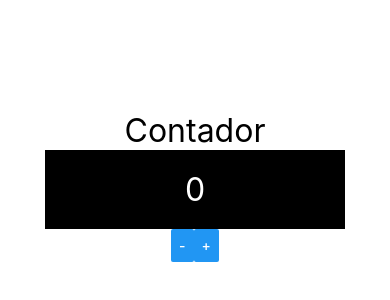
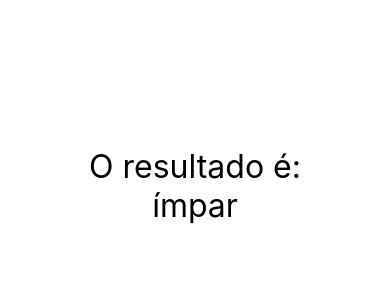
Before and after one commit to JoyceKell/learning-native, a React Native app in the folder exercicios/: screen / in a window 390 px wide. Shown: the part 236-536 px from the top of the page. Built offline with nearby package versions, Linux system fonts and the light colour scheme.

Commit message:
renderizacao condicional

```diff
--- a/exercicios/src/components/App.js
+++ b/exercicios/src/components/App.js
@@ -1,6 +1,7 @@
 import React from 'react';
 import {Text, View, StyleSheet} from 'react-native';
-import ContadorV2 from '../components/contador/ContadorV2';
+import ParImpar from '../components/ParImpar';
+//import ContadorV2 from '../components/contador/ContadorV2';
 //import Pai from '../components/indireta/Pai';
 //import Pai from '../components/direta/Pai';
 //import Contador from '../components/Contador';
@@ -14,7 +15,7 @@ import ContadorV2 from '../components/contador/ContadorV2';
 const App = function () {
   return (
     <View style={style.App}>
-      <ContadorV2 />
+      <ParImpar num={3} />
     </View>
   );
 };
--- /dev/null
+++ b/exercicios/src/components/ParImpar.js
@@ -0,0 +1,16 @@
+import React from 'react';
+import {Text, View} from 'react-native';
+import Estilo from './estilo';
+
+export default props => {
+  return (
+    <View>
+      <Text style={Estilo.grande}>O resultado é:</Text>
+      {props.num % 2 === 0 ? (
+        <Text style={Estilo.grande}>Par</Text>
+      ) : (
+        <Text style={Estilo.grande}>ímpar</Text>
+      )}
+    </View>
+  );
+};
```
